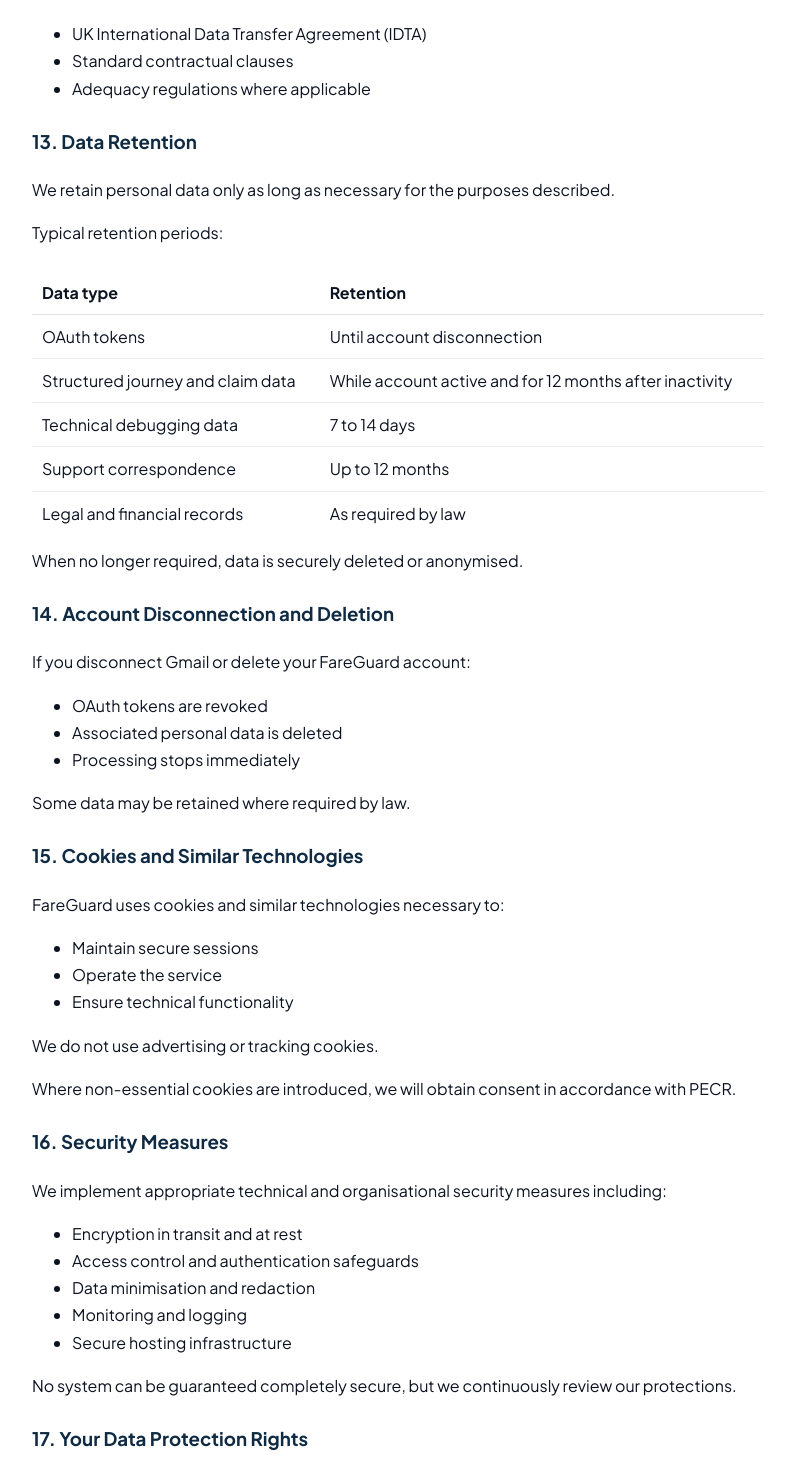
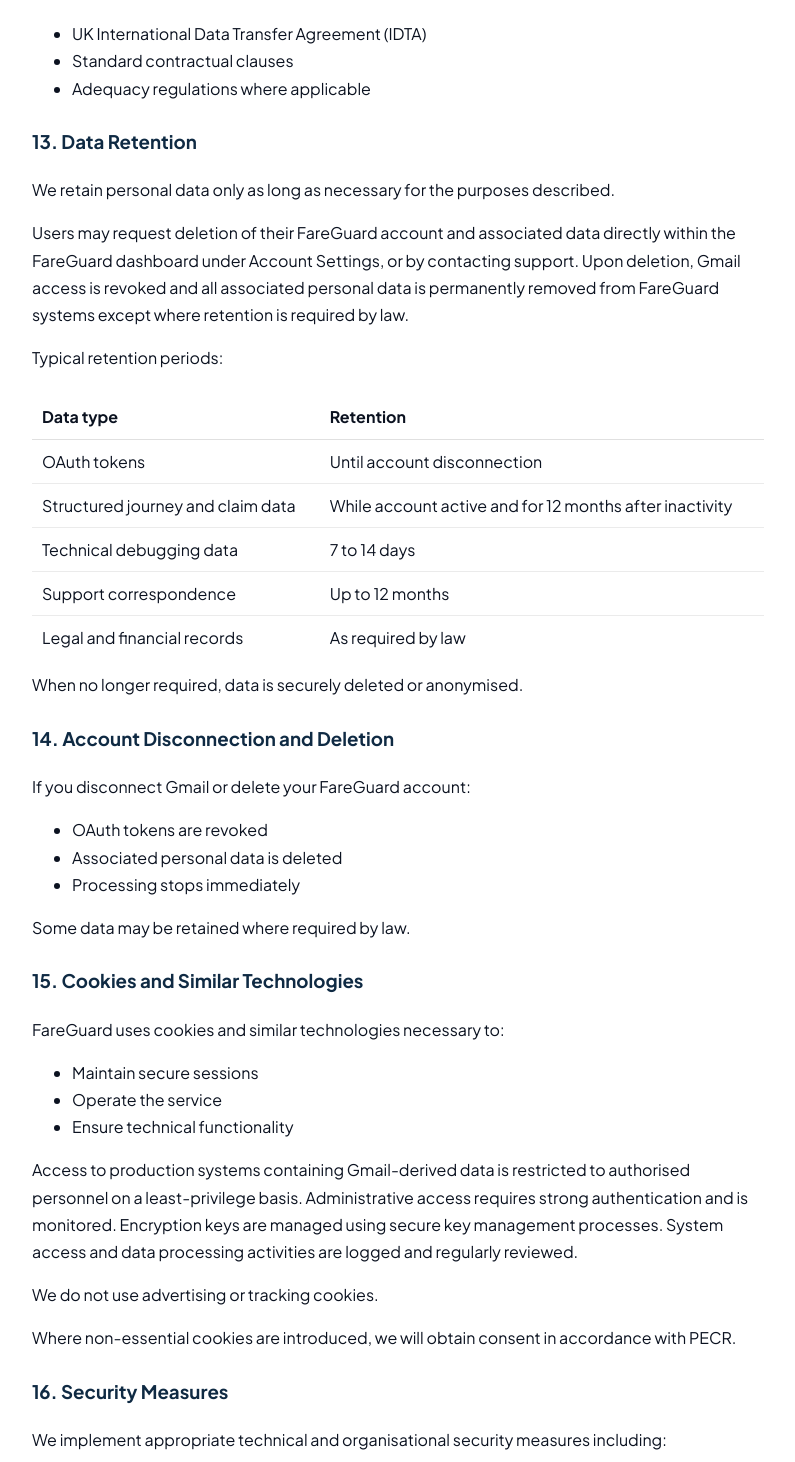
Before and after one commit to fareguard/fg-rail-pwa-starter, a Next.js app: page /privacy-policy in a window 1280 px wide. Shown: the part 5799-7261 px from the top of the page, without its empty margins (242-1037 px from the left). Built offline with nearby package versions, Linux system fonts and the light colour scheme.

Commit message:
Update page.tsx

```diff
--- a/app/(app)/privacy-policy/page.tsx
+++ b/app/(app)/privacy-policy/page.tsx
@@ -326,6 +326,11 @@ export default function PrivacyPolicy() {
               We retain personal data only as long as necessary for the purposes
               described.
             </p>
+
+            <p>
+              Users may request deletion of their FareGuard account and associated data directly within the FareGuard dashboard under Account Settings, or by contacting support. Upon deletion, Gmail access is revoked and all associated personal data is permanently removed from FareGuard systems except where retention is required by law.
+            </p>
+
             <p>Typical retention periods:</p>
 
             <div style={{ overflowX: "auto" }}>
@@ -407,6 +412,9 @@ export default function PrivacyPolicy() {
               <li>Operate the service</li>
               <li>Ensure technical functionality</li>
             </ul>
+            <p>
+              Access to production systems containing Gmail-derived data is restricted to authorised personnel on a least-privilege basis. Administrative access requires strong authentication and is monitored. Encryption keys are managed using secure key management processes. System access and data processing activities are logged and regularly reviewed.
+            </p>
             <p>We do not use advertising or tracking cookies.</p>
             <p>
               Where non-essential cookies are introduced, we will obtain consent in
```
